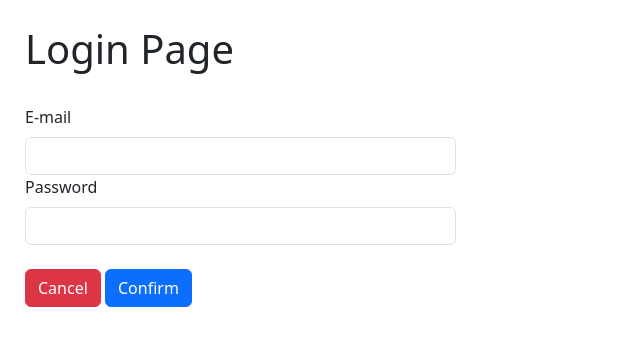
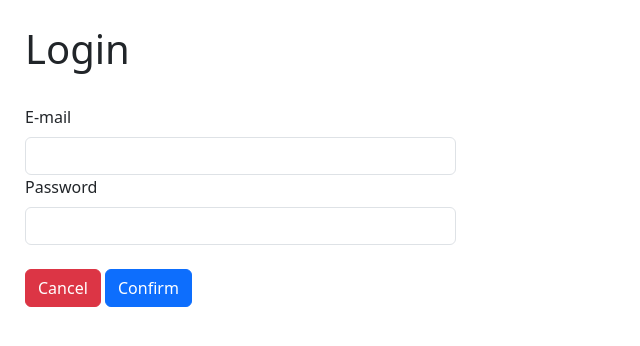
Before and after one commit to SGodinho7/wordwall-site, a Python web app: template app/blueprints/auth/templates/auth/login.html in a window 1280 px wide. Shown: the part 56-402 px from the top of the page, without its empty margins (0-640 px from the left). Run offline with Jinja, Linux system fonts and the light colour scheme; the template is opened without the code that fills it, so the values that code supplies are empty.

Commit message:
Update login and sign up pages h1 tag

```diff
--- a/app/blueprints/auth/templates/auth/login.html
+++ b/app/blueprints/auth/templates/auth/login.html
@@ -5,7 +5,7 @@
 {% block content %}
 {% include 'partial/navbar.html' %}
 <div style="margin: 25px">
-	<h1>Login Page</h1>
+	<h1>Login</h1>
 	<br>
 	<form method="post" id="form-login" style="width: 35%;">
 		<label for="email" class="form-label">E-mail</label>
--- a/app/blueprints/auth/templates/auth/signup.html
+++ b/app/blueprints/auth/templates/auth/signup.html
@@ -5,7 +5,7 @@
 {% block content %}
 {% include 'partial/navbar.html' %}
 <div style="margin: 25px">
-	<h1>Sign-up Page</h1>
+	<h1>Sign-up</h1>
 	<br>
 	<form method="post" id="form-signup" style="width: 35%;">
 		<label for="username" class="form-label">Username</label>
```
